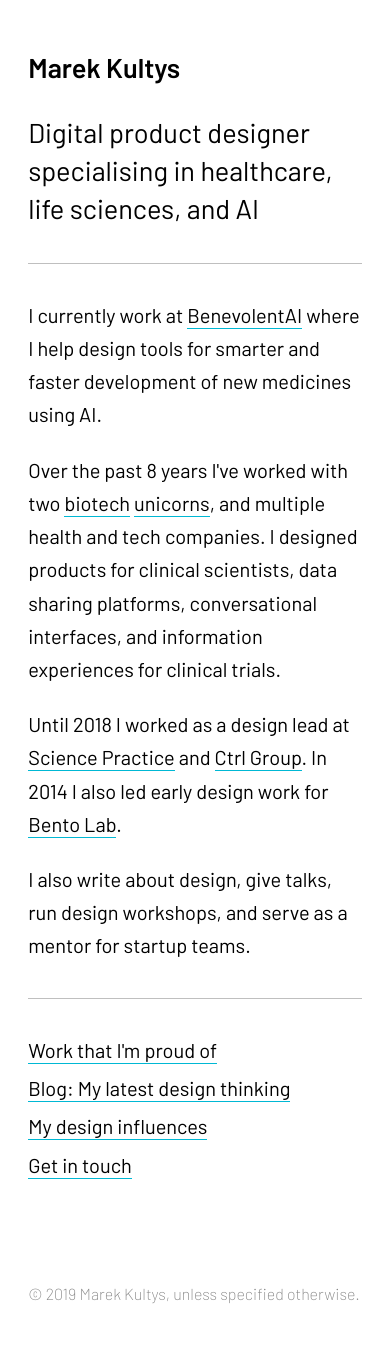
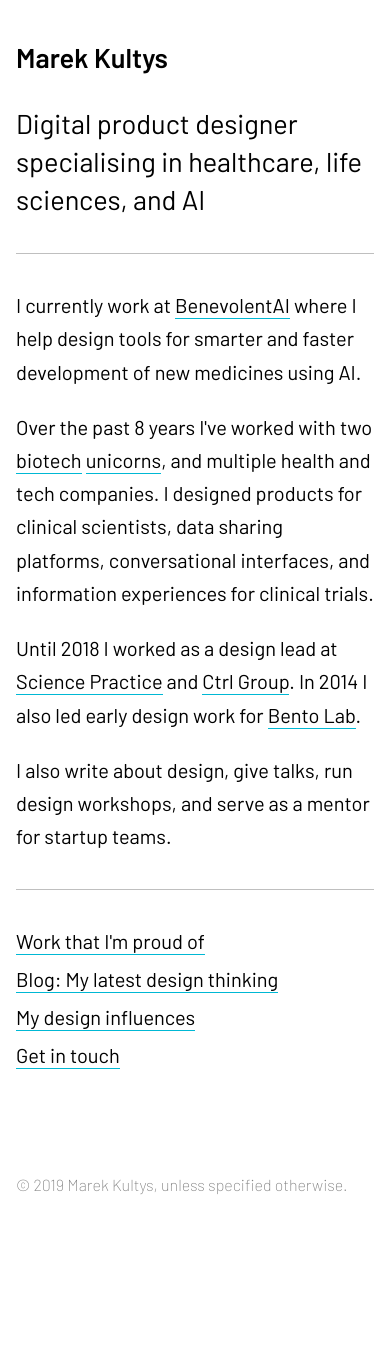
Before and after one commit to marek-kultys/marekkultys.github.io, a Jekyll site: the page built from index.html, in a window 390 px wide. Built offline with Jekyll 4.4.1, drawn with Linux system fonts in a browser that asks for light colours; after the commit the page ends 1238 px from its top, so only the background shows below that.

Commit message:
Update css for better mobile display

```diff
--- a/_sass/body.scss
+++ b/_sass/body.scss
@@ -47,8 +47,12 @@
 
 main {
    min-height: calc(100vh - 9em);
-   padding-top: 3em;
-   padding-bottom: 8em;
+   padding-top: 2.4em;
+   padding-bottom: 6em;
+   @include media($landscape) {
+      padding-top: 3em;
+      padding-bottom: 8em;
+   }
 }
 
 .footer {
@@ -165,8 +169,8 @@
 }
 
 .container {
-   @include span-columns(11.2);
-   @include shift(0.4);
+   @include span-columns(12);
+   @include shift(0);
    @include media($landscape) {
       @include span-columns(7);
       @include shift(2.5);
```
